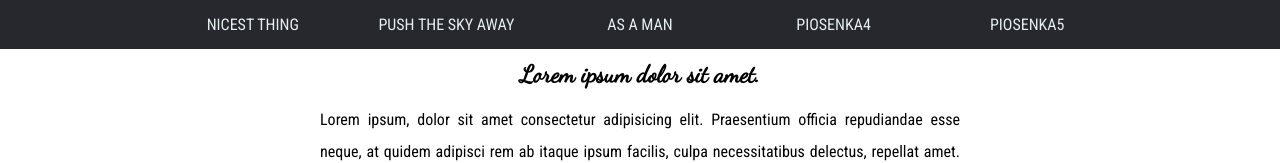
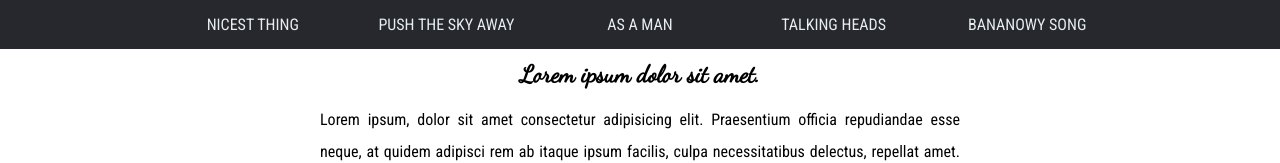
Before and after one commit to KamilHunczak/nauka-gita, a website: page index.html in a window 1280 px wide. Shown: the top 163 px of the page. Drawn offline with Linux system fonts and the light colour scheme.

Commit message:
change titles

```diff
--- a/index.html
+++ b/index.html
@@ -17,8 +17,8 @@
                 <li><a href="#">Nicest thing</a></li>
                 <li><a href="#">Push the sky away</a></li>
                 <li><a href="#">As a man</a></li>
-                <li><a href="#">piosenka4</a></li>
-                <li><a href="#">piosenka5</a></li>
+                <li><a href="#">Talking heads</a></li>
+                <li><a href="#">Bananowy song</a></li>
             </ul>
         </div>
     </nav>
```
Also changed, not shown: package.json (added, +23 -0 lines), 2 other files.
